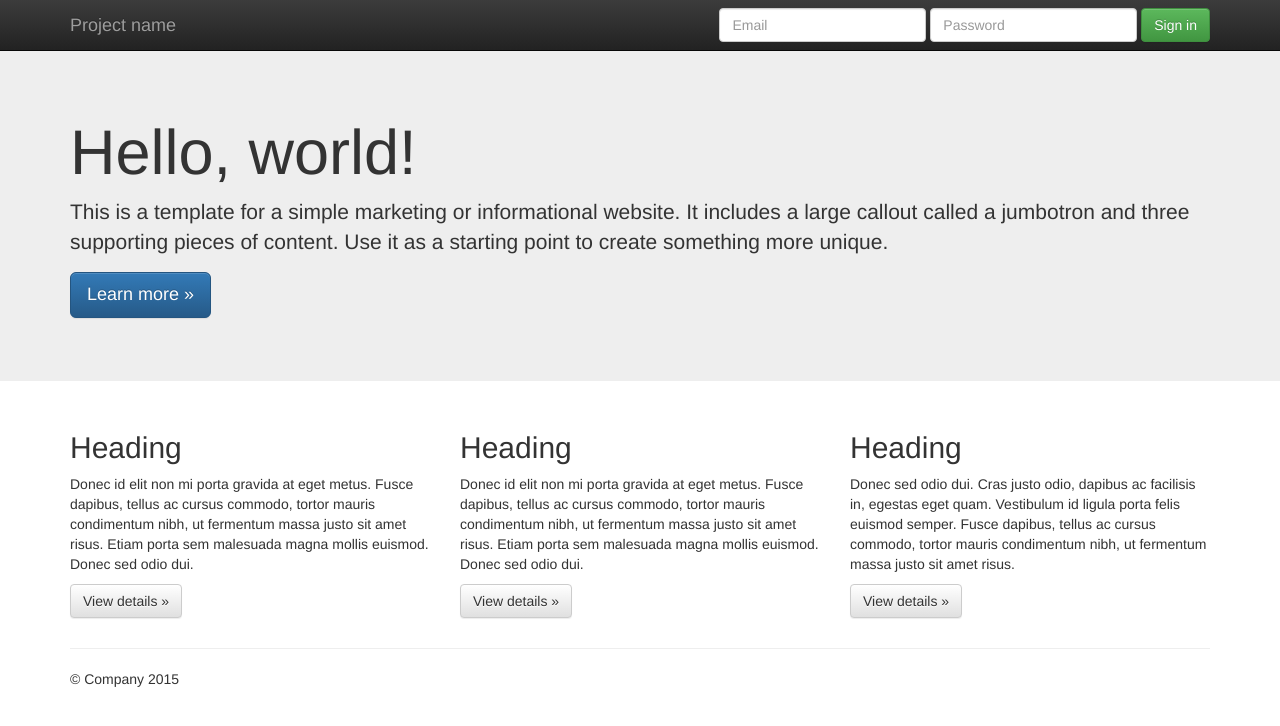
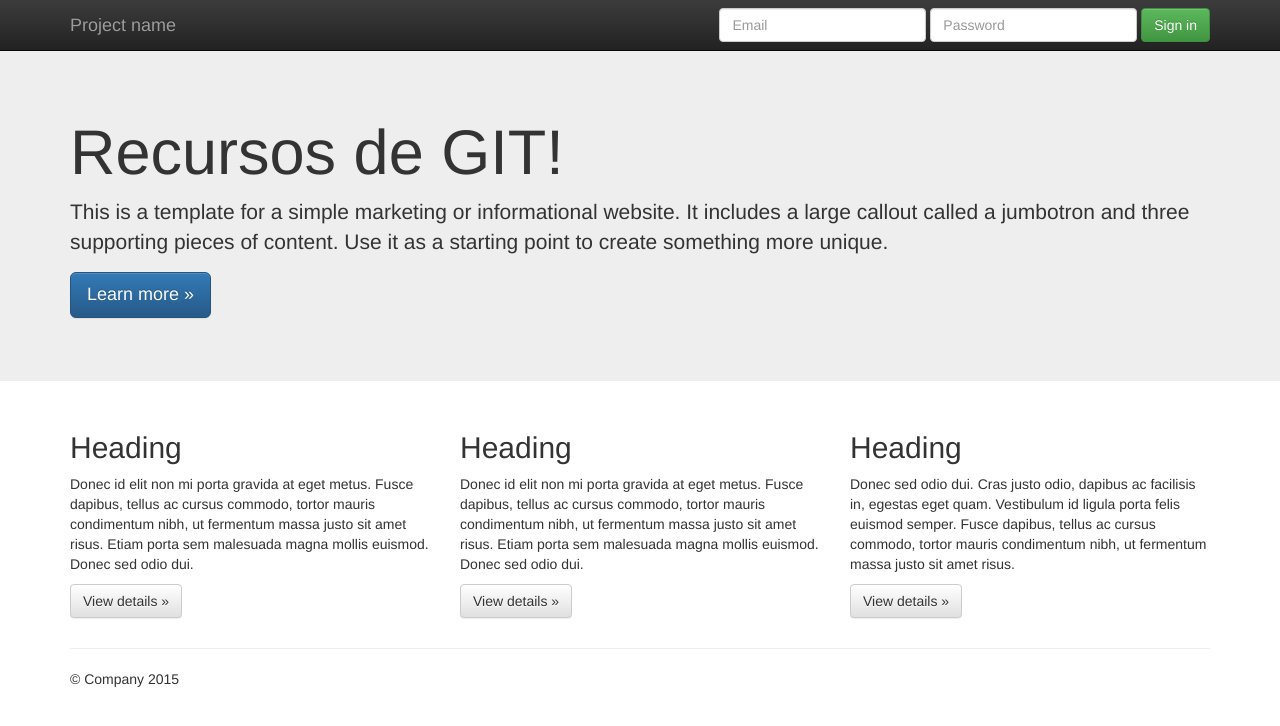
Before and after one commit to gacevedo19101/pruebaTsoft, a plain HTML site: page index.html in a window 1280 px wide. Drawn offline with nearby package versions, Linux system fonts and the light colour scheme.

Commit message:
Se actualiza text de seccion principal

```diff
--- a/index.html
+++ b/index.html
@@ -55,7 +55,7 @@
     <!-- Main jumbotron for a primary marketing message or call to action -->
     <div class="jumbotron">
       <div class="container">
-        <h1>Hello, world!</h1>
+        <h1>Recursos de GIT!</h1>
         <p>This is a template for a simple marketing or informational website. It includes a large callout called a jumbotron and three supporting pieces of content. Use it as a starting point to create something more unique.</p>
         <p><a class="btn btn-primary btn-lg" href="#" role="button">Learn more &raquo;</a></p>
       </div>
```
